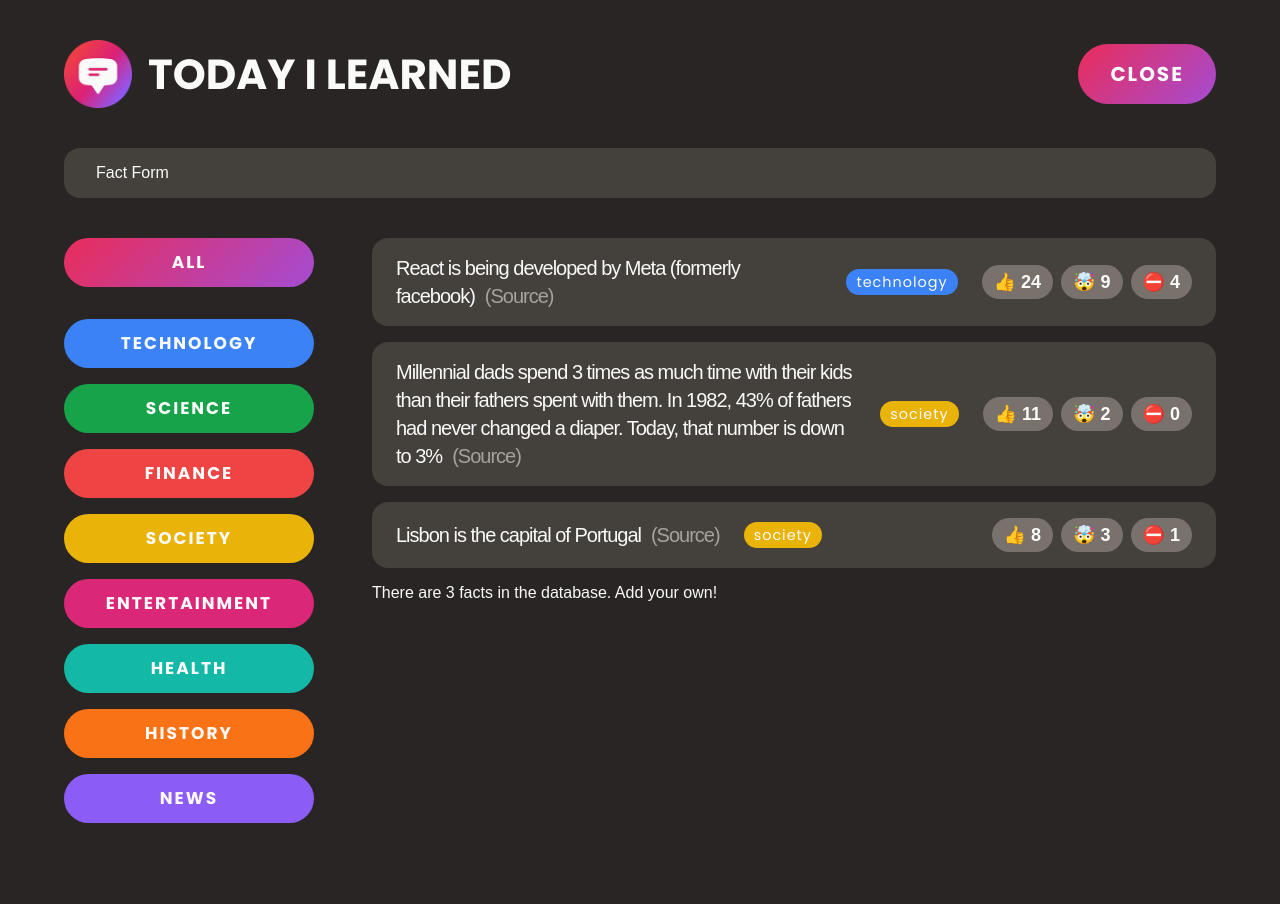
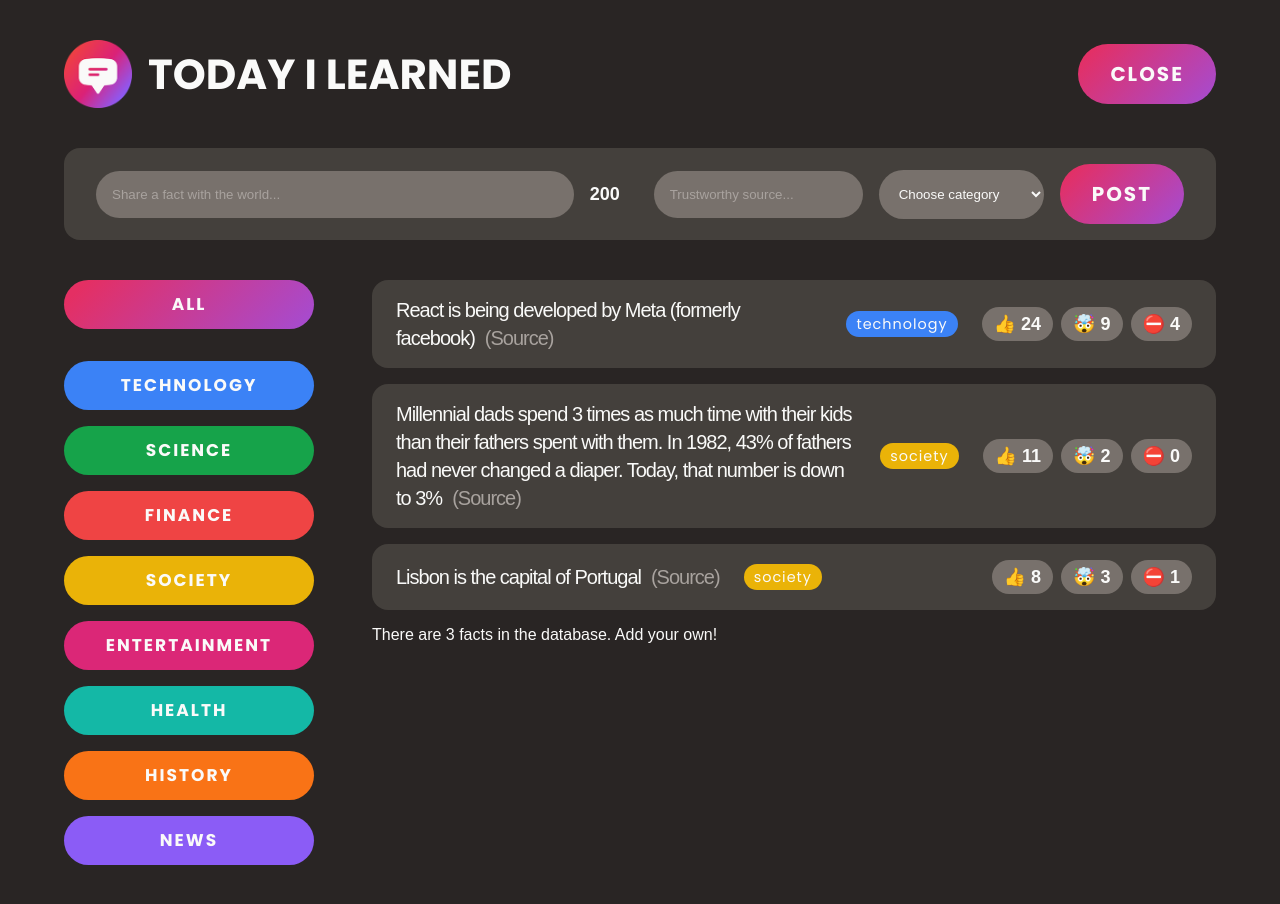
Before and after one commit to ndrsov/today-I-learned, a React (Create React App) app: page / in a window 1280 px wide. Both pictures are taken after a click on the button "SHARE A FACT". Shown: the top 904 px of the page. Before the commit the page ends 879 px from the top, so only its background shows below. Built offline with nearby package versions, Linux system fonts and the light colour scheme; the HTML template or start-up script is replaced by a standard one; a web font is replaced by a local one.

Commit message:
Set up share a fact form with state handlers

```diff
--- a/src/App.js
+++ b/src/App.js
@@ -67,10 +67,6 @@
   );
 }
 
-function NewFactForm() {
-  return <form className="fact-form">Fact Form</form>;
-}
-
 const CATEGORIES = [
   { name: "technology", color: "#3b82f6" },
   { name: "science", color: "#16a34a" },
@@ -81,6 +77,43 @@
   { name: "history", color: "#f97316" },
   { name: "news", color: "#8b5cf6" },
 ];
+
+function NewFactForm() {
+  const [text, setText] = useState("");
+  const [source, setSource] = useState("");
+  const [category, setCategory] = useState("");
+  const textLength = text.length;
+  function handleSubmit(e) {
+    e.preventDefault();
+  }
+
+  return (
+    <form className="fact-form" onSubmit={handleSubmit}>
+      <input
+        type="text"
+        placeholder="Share a fact with the world..."
+        value={text}
+        onChange={(e) => setText(e.target.value)}
+      />
+      <span>{200 - textLength}</span>
+      <input
+        type="text"
+        placeholder="Trustworthy source..."
+        value={source}
+        onChange={(e) => setSource(e.target.value)}
+      />
+      <select value={category} onChange={(e) => setCategory(e.target.value)}>
+        <option value="">Choose category</option>
+        {CATEGORIES.map((cat) => (
+          <option key={cat.name} value={cat.name}>
+            {cat.name.toUpperCase()}
+          </option>
+        ))}
+      </select>
+      <button className="btn btn-large">Post</button>
+    </form>
+  );
+}
 
 function CategoryFilter() {
   return (
```
